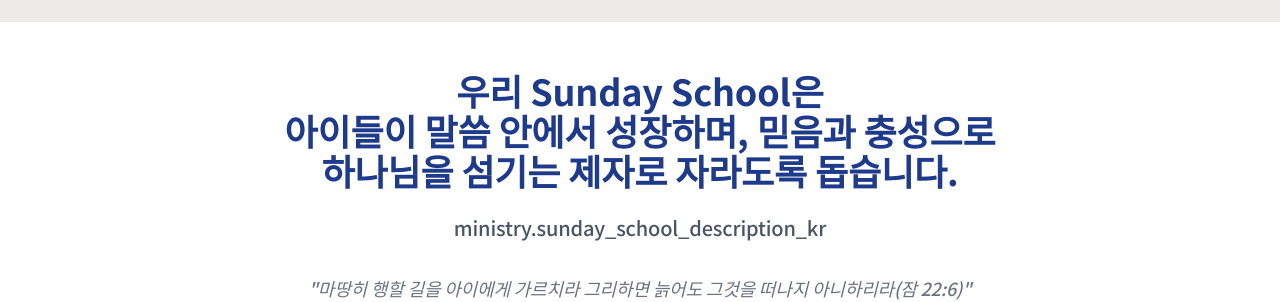
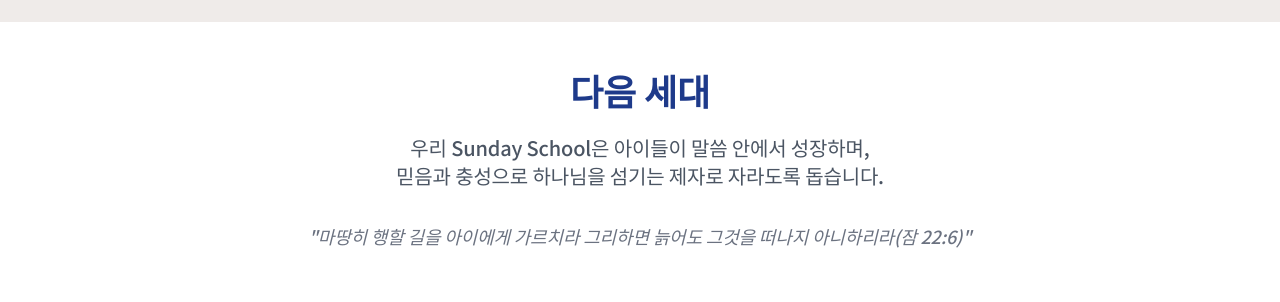
Before and after one commit to allaboutcan-pixel/thesentchurch, a React (Vite) app: page /ministry in a window 1280 px wide. Shown: the part 806-1108 px from the top of the page. Built offline with nearby package versions, Linux system fonts and the light colour scheme; no server answers; the database is empty; a web font is replaced by a local one.

Commit message:
Fix: Resolve translation key leakage and refine Next Generation layout structure

```diff
--- a/src/i18n.js
+++ b/src/i18n.js
@@ -214,7 +214,8 @@ const resources = {
                 "subtitle": "함께 성장하는 믿음의 공동체",
                 "learn_more": "자세히 보기",
                 "fold": "접기",
-                "sunday_school_title": "우리 Sunday School은\n아이들이 말씀 안에서 성장하며, 믿음과 충성으로\n하나님을 섬기는 제자로 자라도록 돕습니다.",
+                "sunday_school_title": "다음 세대",
+                "sunday_school_description": "우리 Sunday School은 아이들이 말씀 안에서 성장하며,\n믿음과 충성으로 하나님을 섬기는 제자로 자라도록 돕습니다.",
                 "sunday_school_desc_mobile": "우리 Sunday School은 아이들이 말씀 안에서/<br/>성장하며, 믿음과 충성으로 하나님을 섬기는/<br/>제자로 자라도록 돕습니다.",
                 "sunday_school_subtitle": "마땅히 행할 길을 아이에게 가르치라 그리하면 늙어도 그것을 떠나지 아니하리라(잠 22:6)",
                 "sunday_school_subtitle_mobile": "마땅히 행할 길을 아이에게 가르치라<br/>그리하면 늙어도 그것을 떠나지 아니하리라<br/>(잠 22:6)",
--- a/src/pages/Ministry.jsx
+++ b/src/pages/Ministry.jsx
@@ -294,7 +294,7 @@ const Ministry = () => {
                         <>
                             {/* Desktop Korean Description */}
                             <p className="hidden md:block text-lg md:text-xl text-gray-600 font-medium leading-relaxed break-keep whitespace-pre-line mb-8">
-                                {t('ministry.sunday_school_description_kr') || t('ministry.sunday_school_title')}
+                                {t('ministry.sunday_school_description')}
                             </p>
                             {/* Mobile Korean Description (with requested line breaks) */}
                             <p
```
